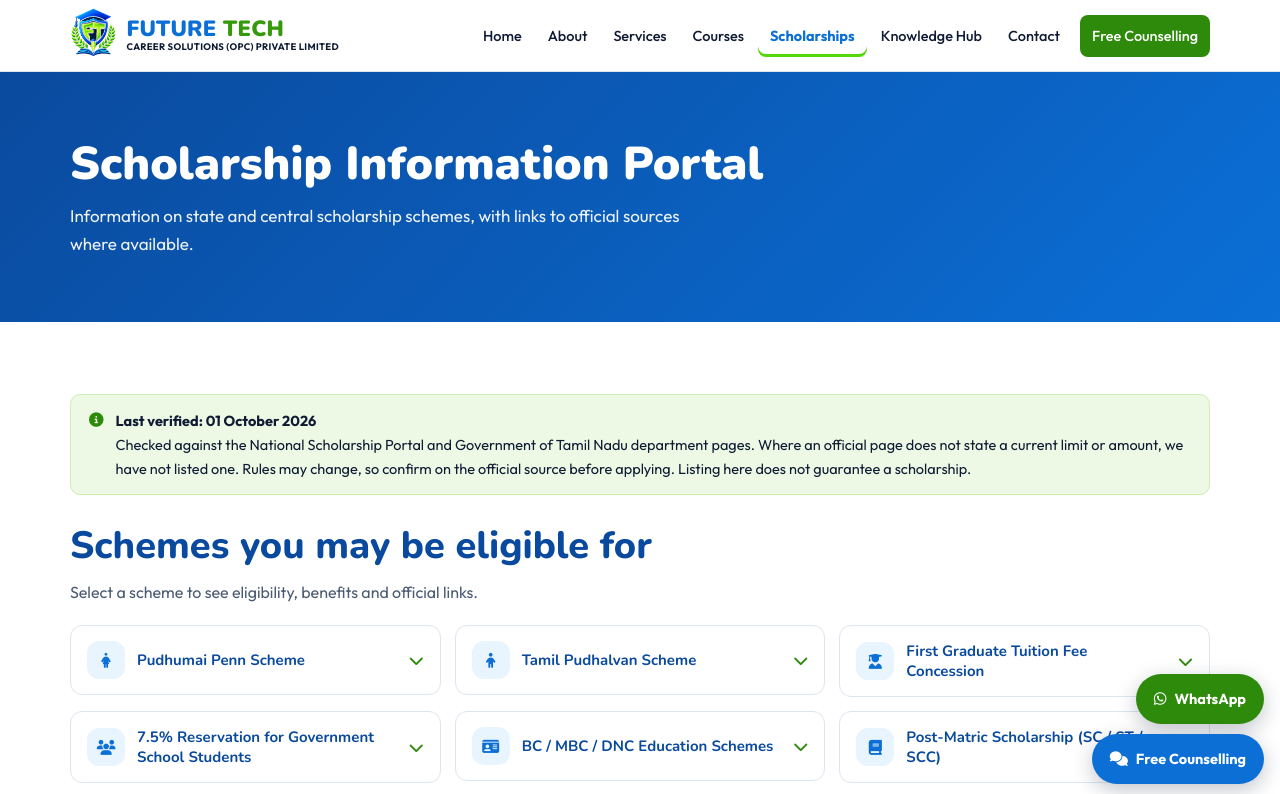
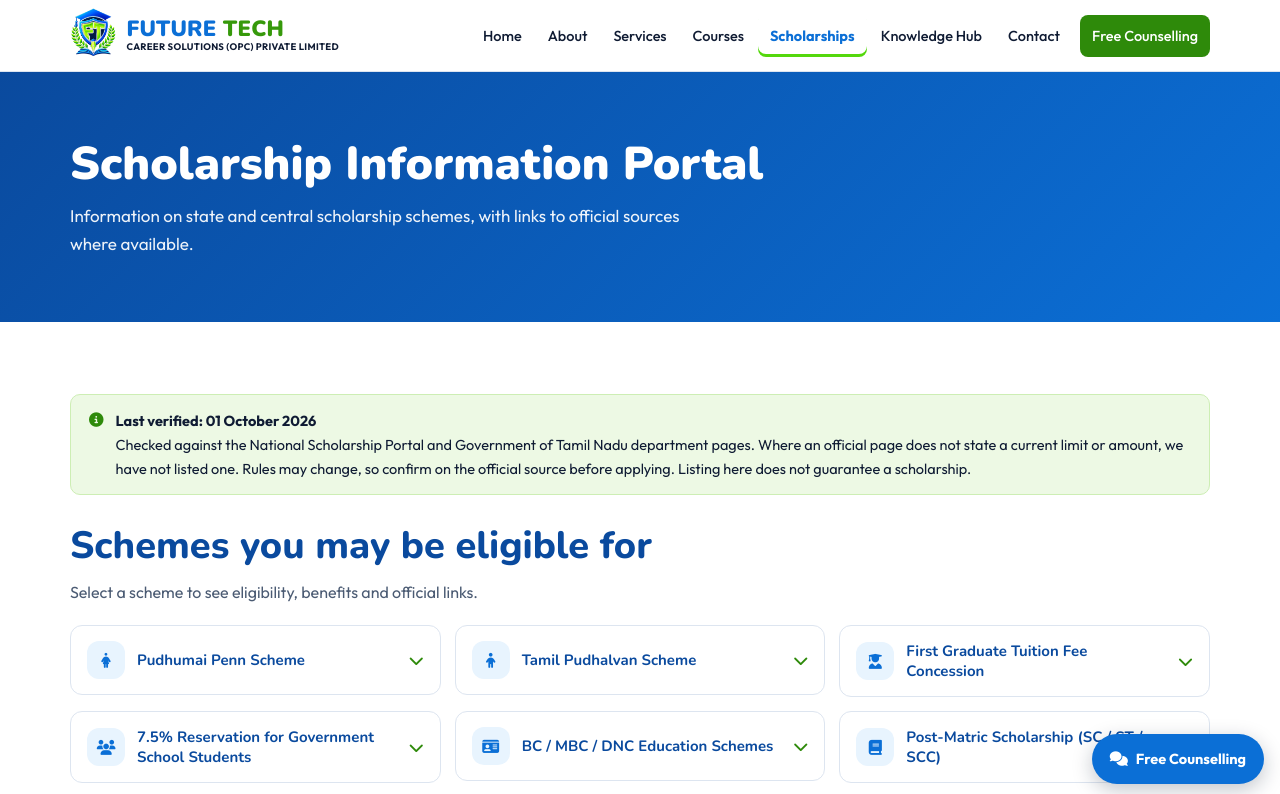
Before and after one commit to Barathsanthakumar/Future-guidance-app, a plain HTML site: page scholarships/index.html in a window 1280 px wide. Shown: the top 794 px of the page. Drawn offline with nearby package versions, Linux system fonts and the light colour scheme.

Commit message:
Update index.html

```diff
--- a/scholarships/index.html
+++ b/scholarships/index.html
@@ -317,7 +317,6 @@ footer .tagline{color:var(--green);font-weight:600;margin-bottom:10px}
 </footer>
 
 <div class="sticky-cta">
-  <a class="wa" href="https://wa.me/919789956246?text=Hello%2C%20I%20would%20like%20free%20career%20counselling." target="_blank" rel="noopener noreferrer" aria-label="Chat on WhatsApp"><i class="fab fa-whatsapp" aria-hidden="true"></i> WhatsApp</a>
   <a class="co" href="/#contact"><i class="fas fa-comments"></i> Free Counselling</a>
 </div>
 
```
